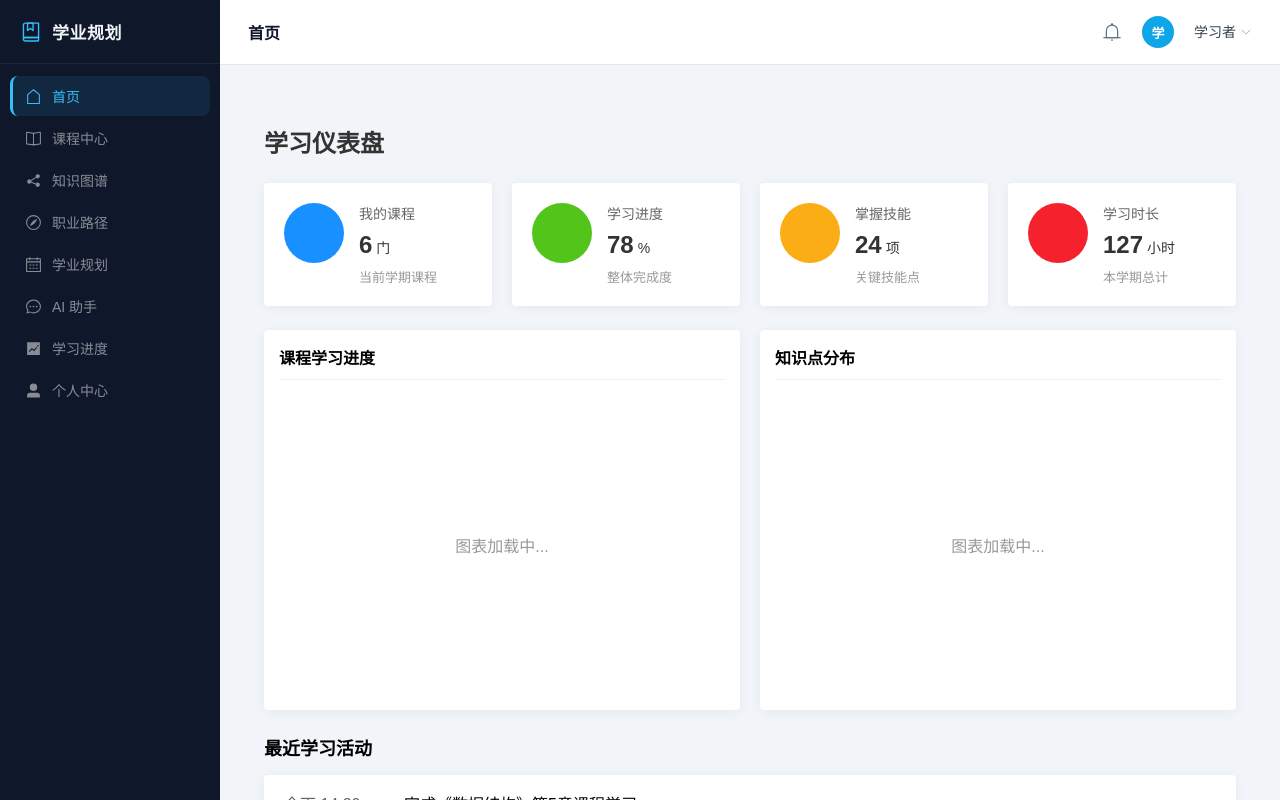
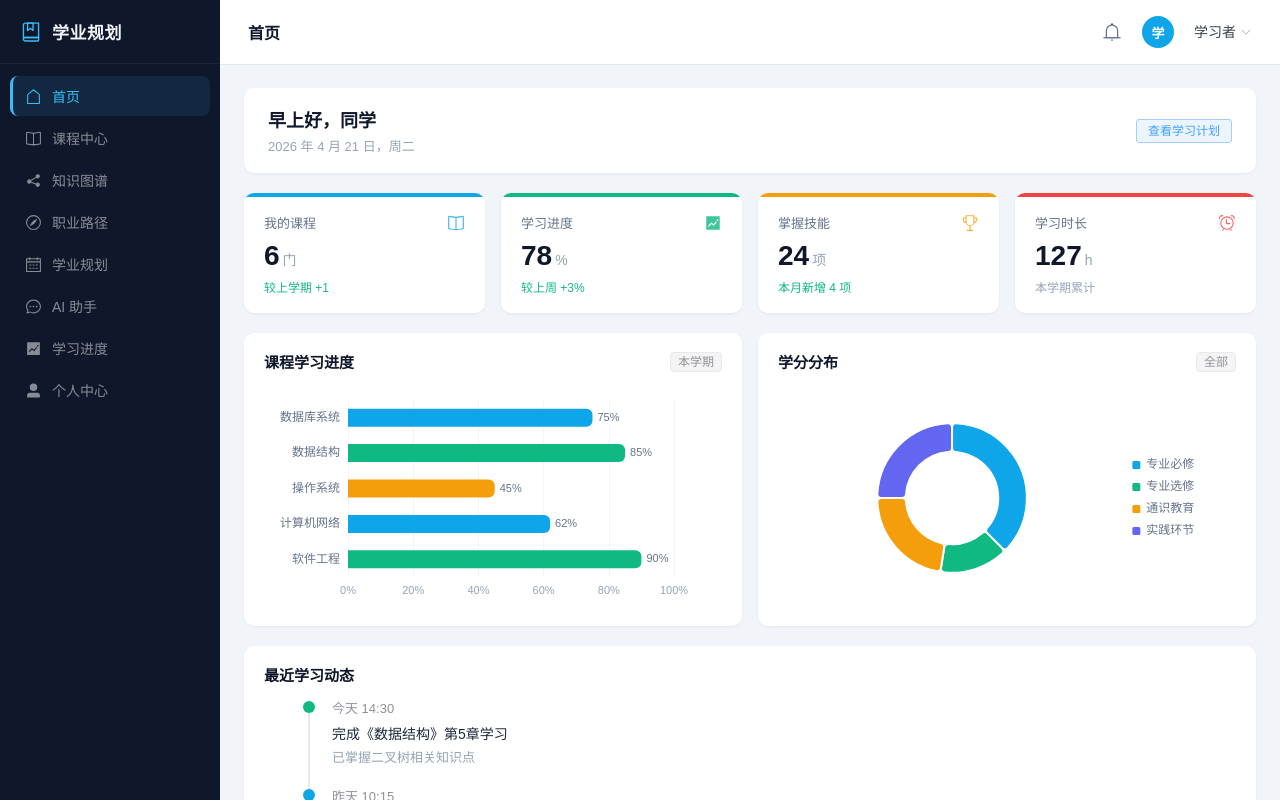
Before and after one commit to 2274168514/academic-planning-system, a Vue app in the folder frontend/: page / in a window 1280 px wide. Built offline with nearby package versions, Linux system fonts and the light colour scheme; sample sign-in values are in the browser's storage; the HTML template or start-up script is replaced by a standard one.

Commit message:
feat: 重写首页 Dashboard，实现 ECharts 图表和时间线活动

```diff
--- a/frontend/src/views/Dashboard.vue
+++ b/frontend/src/views/Dashboard.vue
@@ -1,289 +1,342 @@
 <template>
-  <div class="dashboard-container">
-    <h1 class="page-title">学习仪表盘</h1>
+  <div class="dashboard">
+    <!-- 欢迎区 -->
+    <div class="welcome-bar">
+      <div>
+        <div class="welcome-title">{{ greeting }}，{{ username }}</div>
+        <div class="welcome-date">{{ currentDate }}</div>
+      </div>
+      <el-button type="primary" size="small" plain @click="$router.push('/academic-planning')">
+        查看学习计划
+      </el-button>
+    </div>
 
-    <div class="data-overview">
-      <div class="data-card">
-        <div class="card-icon" style="background-color: #1890ff;">
-          <i class="el-icon-reading"></i>
-        </div>
-        <div class="card-content">
-          <div class="card-title">我的课程</div>
-          <div class="card-value">6<span class="card-unit">门</span></div>
-          <div class="card-desc">当前学期课程</div>
-        </div>
-      </div>
-
-      <div class="data-card">
-        <div class="card-icon" style="background-color: #52c41a;">
-          <i class="el-icon-document-checked"></i>
-        </div>
-        <div class="card-content">
-          <div class="card-title">学习进度</div>
-          <div class="card-value">78<span class="card-unit">%</span></div>
-          <div class="card-desc">整体完成度</div>
-        </div>
-      </div>
-
-      <div class="data-card">
-        <div class="card-icon" style="background-color: #faad14;">
-          <i class="el-icon-trophy"></i>
-        </div>
-        <div class="card-content">
-          <div class="card-title">掌握技能</div>
-          <div class="card-value">24<span class="card-unit">项</span></div>
-          <div class="card-desc">关键技能点</div>
-        </div>
-      </div>
-
-      <div class="data-card">
-        <div class="card-icon" style="background-color: #f5222d;">
-          <i class="el-icon-alarm-clock"></i>
-        </div>
-        <div class="card-content">
-          <div class="card-title">学习时长</div>
-          <div class="card-value">127<span class="card-unit">小时</span></div>
-          <div class="card-desc">本学期总计</div>
+    <!-- 统计卡片 -->
+    <div class="stat-grid">
+      <div class="stat-card" v-for="card in statCards" :key="card.title">
+        <div class="stat-top" :style="{ background: card.color }"></div>
+        <div class="stat-body">
+          <div class="stat-header">
+            <span class="stat-label">{{ card.title }}</span>
+            <el-icon class="stat-icon" :style="{ color: card.color }">
+              <component :is="card.icon" />
+            </el-icon>
+          </div>
+          <div class="stat-value">
+            {{ card.value }}<span class="stat-unit">{{ card.unit }}</span>
+          </div>
+          <div class="stat-trend" :class="card.trendType">
+            {{ card.trend }}
+          </div>
         </div>
       </div>
     </div>
 
-    <div class="chart-section">
-      <div class="chart-container">
-        <div class="chart-header">
-          <h3>课程学习进度</h3>
+    <!-- 图表区 -->
+    <div class="chart-grid">
+      <div class="chart-card">
+        <div class="card-head">
+          <span class="card-head-title">课程学习进度</span>
+          <el-tag size="small" type="info">本学期</el-tag>
         </div>
-        <div class="chart-placeholder" ref="progressChart">
-          <!-- 这里将通过echarts生成图表 -->
-          图表加载中...
-        </div>
+        <div ref="progressChart" class="chart-box"></div>
       </div>
 
-      <div class="chart-container">
-        <div class="chart-header">
-          <h3>知识点分布</h3>
+      <div class="chart-card">
+        <div class="card-head">
+          <span class="card-head-title">学分分布</span>
+          <el-tag size="small" type="info">全部</el-tag>
         </div>
-        <div class="chart-placeholder" ref="knowledgeChart">
-          <!-- 这里将通过echarts生成图表 -->
-          图表加载中...
-        </div>
+        <div ref="distChart" class="chart-box"></div>
       </div>
     </div>
 
-    <div class="recent-section">
-      <h2 class="section-title">最近学习活动</h2>
-      <div class="activity-list">
-        <div class="activity-item">
-          <div class="activity-time">今天 14:30</div>
-          <div class="activity-content">
-            <div class="activity-title">完成《数据结构》第5章课程学习</div>
-            <div class="activity-desc">已掌握二叉树相关知识点</div>
+    <!-- 最近活动 -->
+    <div class="activity-card">
+      <div class="card-head">
+        <span class="card-head-title">最近学习动态</span>
+      </div>
+      <el-timeline>
+        <el-timeline-item
+          v-for="item in activities"
+          :key="item.time"
+          :timestamp="item.time"
+          :color="item.color"
+          placement="top"
+        >
+          <div class="timeline-content">
+            <div class="timeline-title">{{ item.title }}</div>
+            <div class="timeline-desc">{{ item.desc }}</div>
           </div>
-        </div>
-
-        <div class="activity-item">
-          <div class="activity-time">昨天 10:15</div>
-          <div class="activity-content">
-            <div class="activity-title">参与《软件工程》在线讨论</div>
-            <div class="activity-desc">发表3条讨论内容，获得5个点赞</div>
-          </div>
-        </div>
-
-        <div class="activity-item">
-          <div class="activity-time">2天前</div>
-          <div class="activity-content">
-            <div class="activity-title">提交《计算机网络》实验报告</div>
-            <div class="activity-desc">HTTP协议分析实验，得分94分</div>
-          </div>
-        </div>
-      </div>
+        </el-timeline-item>
+      </el-timeline>
     </div>
   </div>
 </template>
 
 <script>
+import * as echarts from 'echarts'
+import {
+  Reading, TrendCharts, Trophy, AlarmClock
+} from '@element-plus/icons-vue'
+
 export default {
-  name: "Dashboard",
+  name: 'Dashboard',
+  components: { Reading, TrendCharts, Trophy, AlarmClock },
   data() {
+    const hour = new Date().getHours()
+    const greeting = hour < 12 ? '早上好' : hour < 18 ? '下午好' : '晚上好'
+    const now = new Date()
+    const currentDate = `${now.getFullYear()} 年 ${now.getMonth() + 1} 月 ${now.getDate()} 日，${['周日','周一','周二','周三','周四','周五','周六'][now.getDay()]}`
+
     return {
-      // 可以添加仪表盘数据
+      greeting,
+      currentDate,
+      username: '同学',
+      chartInstances: [],
+      statCards: [
+        { title: '我的课程', value: 6, unit: '门', trend: '较上学期 +1', trendType: 'up', color: '#0ea5e9', icon: 'Reading' },
+        { title: '学习进度', value: 78, unit: '%', trend: '较上周 +3%', trendType: 'up', color: '#10b981', icon: 'TrendCharts' },
+        { title: '掌握技能', value: 24, unit: '项', trend: '本月新增 4 项', trendType: 'up', color: '#f59e0b', icon: 'Trophy' },
+        { title: '学习时长', value: 127, unit: 'h', trend: '本学期累计', trendType: 'neutral', color: '#ef4444', icon: 'AlarmClock' }
+      ],
+      activities: [
+        { time: '今天 14:30', title: '完成《数据结构》第5章学习', desc: '已掌握二叉树相关知识点', color: '#10b981' },
+        { time: '昨天 10:15', title: '参与《软件工程》在线讨论', desc: '发表3条讨论内容，获得5个点赞', color: '#0ea5e9' },
+        { time: '2天前 16:00', title: '提交《计算机网络》实验报告', desc: 'HTTP协议分析实验，得分94分', color: '#f59e0b' },
+        { time: '3天前 09:00', title: '完成算法设计第3章习题', desc: '动态规划相关题目，正确率 88%', color: '#8b5cf6' }
+      ]
     }
   },
   mounted() {
-    // 这里可以初始化图表
-    this.initCharts();
+    this.$nextTick(() => {
+      this.initProgressChart()
+      this.initDistChart()
+      window.addEventListener('resize', this.handleResize)
+    })
+  },
+  beforeUnmount() {
+    this.chartInstances.forEach(c => c.dispose())
+    window.removeEventListener('resize', this.handleResize)
   },
   methods: {
-    initCharts() {
-      // 初始化echarts的方法
-      console.log('初始化图表');
-      // 此处应该有echarts的初始化代码
-      // 如果项目中已经集成了echarts，可以实现具体的图表
+    handleResize() {
+      this.chartInstances.forEach(c => c.resize())
+    },
+
+    initProgressChart() {
+      const el = this.$refs.progressChart
+      if (!el) return
+      const chart = echarts.init(el)
+      this.chartInstances.push(chart)
+      chart.setOption({
+        tooltip: { trigger: 'axis', axisPointer: { type: 'shadow' }, formatter: '{b}: {c}%' },
+        grid: { left: 16, right: 48, top: 12, bottom: 12, containLabel: true },
+        xAxis: {
+          type: 'value', max: 100,
+          axisLabel: { formatter: '{value}%', color: '#94a3b8', fontSize: 11 },
+          splitLine: { lineStyle: { color: '#f1f5f9' } }
+        },
+        yAxis: {
+          type: 'category',
+          data: ['软件工程', '计算机网络', '操作系统', '数据结构', '数据库系统'],
+          axisLabel: { color: '#64748b', fontSize: 12 },
+          axisLine: { show: false },
+          axisTick: { show: false }
+        },
+        series: [{
+          type: 'bar',
+          data: [
+            { value: 90, itemStyle: { color: '#10b981' } },
+            { value: 62, itemStyle: { color: '#0ea5e9' } },
+            { value: 45, itemStyle: { color: '#f59e0b' } },
+            { value: 85, itemStyle: { color: '#10b981' } },
+            { value: 75, itemStyle: { color: '#0ea5e9' } }
+          ],
+          barMaxWidth: 18,
+          itemStyle: { borderRadius: [0, 6, 6, 0] },
+          label: { show: true, position: 'right', color: '#64748b', fontSize: 11, formatter: '{c}%' }
+        }]
+      })
+    },
+
+    initDistChart() {
+      const el = this.$refs.distChart
+      if (!el) return
+      const chart = echarts.init(el)
+      this.chartInstances.push(chart)
+      chart.setOption({
+        tooltip: { trigger: 'item', formatter: '{b}: {c} 学分 ({d}%)' },
+        legend: {
+          orient: 'vertical', right: '8%', top: 'center',
+          textStyle: { color: '#64748b', fontSize: 12 },
+          itemWidth: 10, itemHeight: 10
+        },
+        series: [{
+          type: 'pie',
+          radius: ['42%', '68%'],
+          center: ['38%', '50%'],
+          data: [
+            { value: 60, name: '专业必修', itemStyle: { color: '#0ea5e9' } },
+            { value: 24, name: '专业选修', itemStyle: { color: '#10b981' } },
+            { value: 36, name: '通识教育', itemStyle: { color: '#f59e0b' } },
+            { value: 40, name: '实践环节', itemStyle: { color: '#6366f1' } }
+          ],
+          itemStyle: { borderRadius: 4, borderColor: '#fff', borderWidth: 2 },
+          label: { show: false },
+          emphasis: { scale: true, scaleSize: 6 }
+        }]
+      })
     }
   }
 }
 </script>
 
 <style scoped>
-.dashboard-container {
-  padding: 20px;
+.dashboard {
+  display: flex;
+  flex-direction: column;
+  gap: 20px;
 }
 
-.page-title {
-  margin-bottom: 24px;
-  font-size: 24px;
-  color: #333;
+/* 欢迎区 */
+.welcome-bar {
+  background: #ffffff;
+  border-radius: 10px;
+  padding: 18px 24px;
+  display: flex;
+  align-items: center;
+  justify-content: space-between;
+  box-shadow: 0 1px 3px rgba(0,0,0,0.06);
 }
 
-.data-overview {
+.welcome-title {
+  font-size: 18px;
+  font-weight: 600;
+  color: #0f172a;
+  margin-bottom: 4px;
+}
+
+.welcome-date {
+  font-size: 13px;
+  color: #94a3b8;
+}
+
+/* 统计卡片 */
+.stat-grid {
   display: grid;
   grid-template-columns: repeat(4, 1fr);
-  gap: 20px;
-  margin-bottom: 24px;
+  gap: 16px;
 }
 
-.data-card {
-  background: white;
-  border-radius: 4px;
-  padding: 20px;
-  box-shadow: 0 2px 12px 0 rgba(0, 0, 0, 0.05);
-  display: flex;
+.stat-card {
+  background: #ffffff;
+  border-radius: 10px;
+  overflow: hidden;
+  box-shadow: 0 1px 3px rgba(0,0,0,0.06);
 }
 
-.card-icon {
-  width: 60px;
-  height: 60px;
-  border-radius: 50%;
+.stat-top {
+  height: 4px;
+}
+
+.stat-body {
+  padding: 16px 20px 18px;
+}
+
+.stat-header {
   display: flex;
   align-items: center;
-  justify-content: center;
-  margin-right: 15px;
-  color: white;
-  font-size: 24px;
+  justify-content: space-between;
+  margin-bottom: 10px;
 }
 
-.card-content {
-  flex: 1;
+.stat-label {
+  font-size: 13px;
+  color: #64748b;
+  font-weight: 500;
 }
 
-.card-title {
-  color: #666;
-  font-size: 14px;
+.stat-icon {
+  font-size: 18px;
+  opacity: 0.8;
 }
 
-.card-value {
-  font-size: 24px;
-  font-weight: bold;
-  margin: 8px 0;
-  color: #333;
+.stat-value {
+  font-size: 28px;
+  font-weight: 700;
+  color: #0f172a;
+  line-height: 1;
+  margin-bottom: 8px;
 }
 
-.card-unit {
+.stat-unit {
   font-size: 14px;
-  margin-left: 4px;
-  font-weight: normal;
+  font-weight: 400;
+  color: #94a3b8;
+  margin-left: 3px;
 }
 
-.card-desc {
-  color: #999;
-  font-size: 13px;
+.stat-trend {
+  font-size: 12px;
 }
 
-.chart-section {
+.stat-trend.up { color: #10b981; }
+.stat-trend.down { color: #ef4444; }
+.stat-trend.neutral { color: #94a3b8; }
+
+/* 图表区 */
+.chart-grid {
   display: grid;
-  grid-template-columns: repeat(2, 1fr);
-  gap: 20px;
-  margin-bottom: 24px;
+  grid-template-columns: 1fr 1fr;
+  gap: 16px;
 }
 
-.chart-container {
-  background: white;
-  border-radius: 4px;
-  box-shadow: 0 2px 12px 0 rgba(0, 0, 0, 0.05);
-  padding: 15px;
+.chart-card, .activity-card {
+  background: #ffffff;
+  border-radius: 10px;
+  padding: 18px 20px;
+  box-shadow: 0 1px 3px rgba(0,0,0,0.06);
 }
 
-.chart-header {
-  border-bottom: 1px solid #f0f0f0;
-  padding-bottom: 10px;
-  margin-bottom: 15px;
+.card-head {
+  display: flex;
+  align-items: center;
+  justify-content: space-between;
+  margin-bottom: 16px;
 }
 
-.chart-header h3 {
-  margin: 0;
-  font-size: 16px;
+.card-head-title {
+  font-size: 15px;
+  font-weight: 600;
+  color: #0f172a;
 }
 
-.chart-placeholder {
-  height: 300px;
-  display: flex;
-  align-items: center;
-  justify-content: center;
-  color: #999;
+.chart-box {
+  height: 220px;
 }
 
-.section-title {
-  font-size: 18px;
-  margin-bottom: 15px;
+/* 时间线 */
+.timeline-title {
+  font-size: 14px;
+  font-weight: 500;
+  color: #1e293b;
+  margin-bottom: 4px;
 }
 
-.activity-list {
-  background: white;
-  border-radius: 4px;
-  box-shadow: 0 2px 12px 0 rgba(0, 0, 0, 0.05);
+.timeline-desc {
+  font-size: 13px;
+  color: #94a3b8;
 }
 
-.activity-item {
-  display: flex;
-  padding: 16px 20px;
-  border-bottom: 1px solid #f0f0f0;
-}
-
-.activity-item:last-child {
-  border-bottom: none;
-}
-
-.activity-time {
-  width: 120px;
-  color: #666;
-}
-
-.activity-content {
-  flex: 1;
-}
-
-.activity-title {
-  font-weight: 500;
-  margin-bottom: 5px;
-}
-
-.activity-desc {
-  color: #666;
-  font-size: 14px;
-}
-
-/* 响应式布局 */
+/* 响应式 */
 @media (max-width: 1200px) {
-  .data-overview {
-    grid-template-columns: repeat(2, 1fr);
-  }
-
-  .chart-section {
-    grid-template-columns: 1fr;
-  }
+  .stat-grid { grid-template-columns: repeat(2, 1fr); }
+  .chart-grid { grid-template-columns: 1fr; }
 }
 
 @media (max-width: 768px) {
-  .data-overview {
-    grid-template-columns: 1fr;
-  }
-
-  .activity-item {
-    flex-direction: column;
-  }
-
-  .activity-time {
-    margin-bottom: 8px;
-  }
+  .stat-grid { grid-template-columns: 1fr; }
+  .welcome-bar { flex-direction: column; align-items: flex-start; gap: 12px; }
 }
 </style>
```
